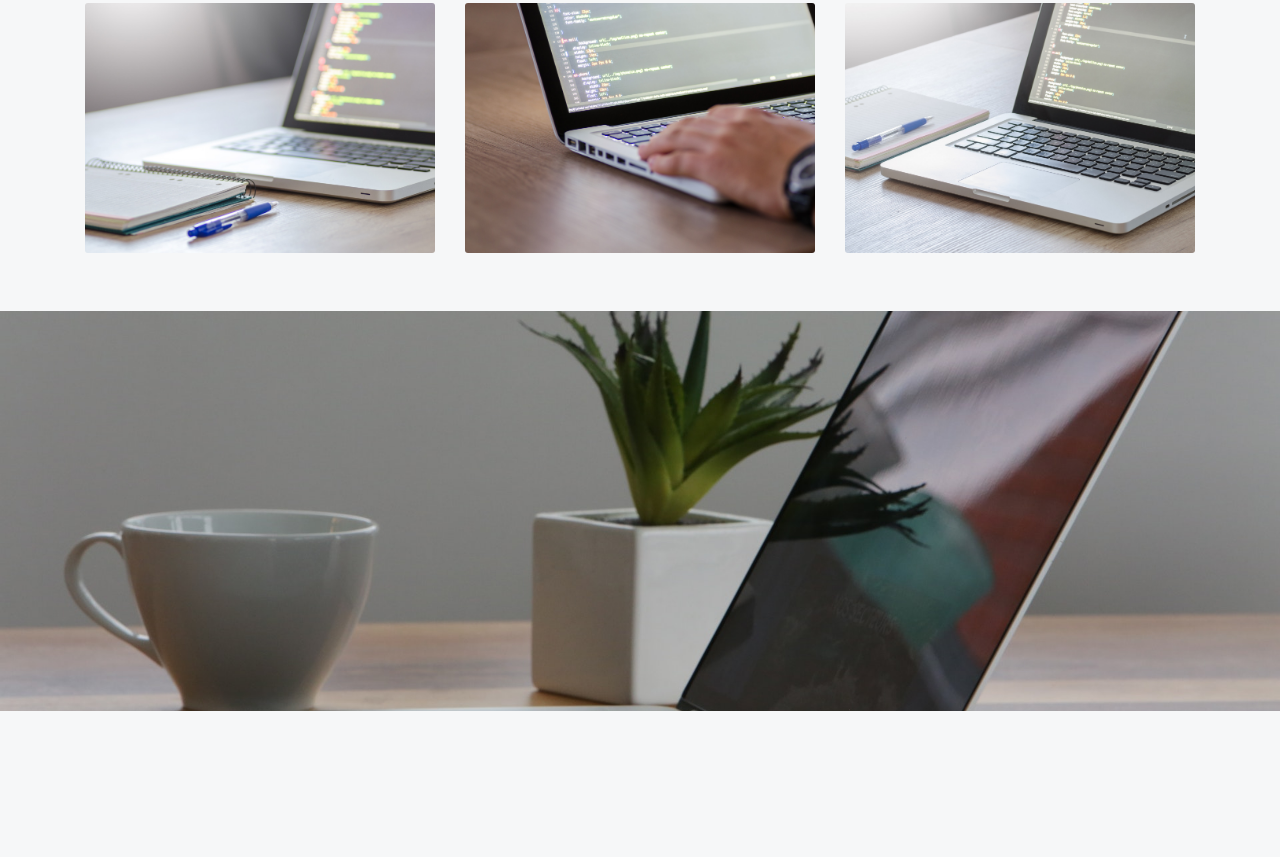
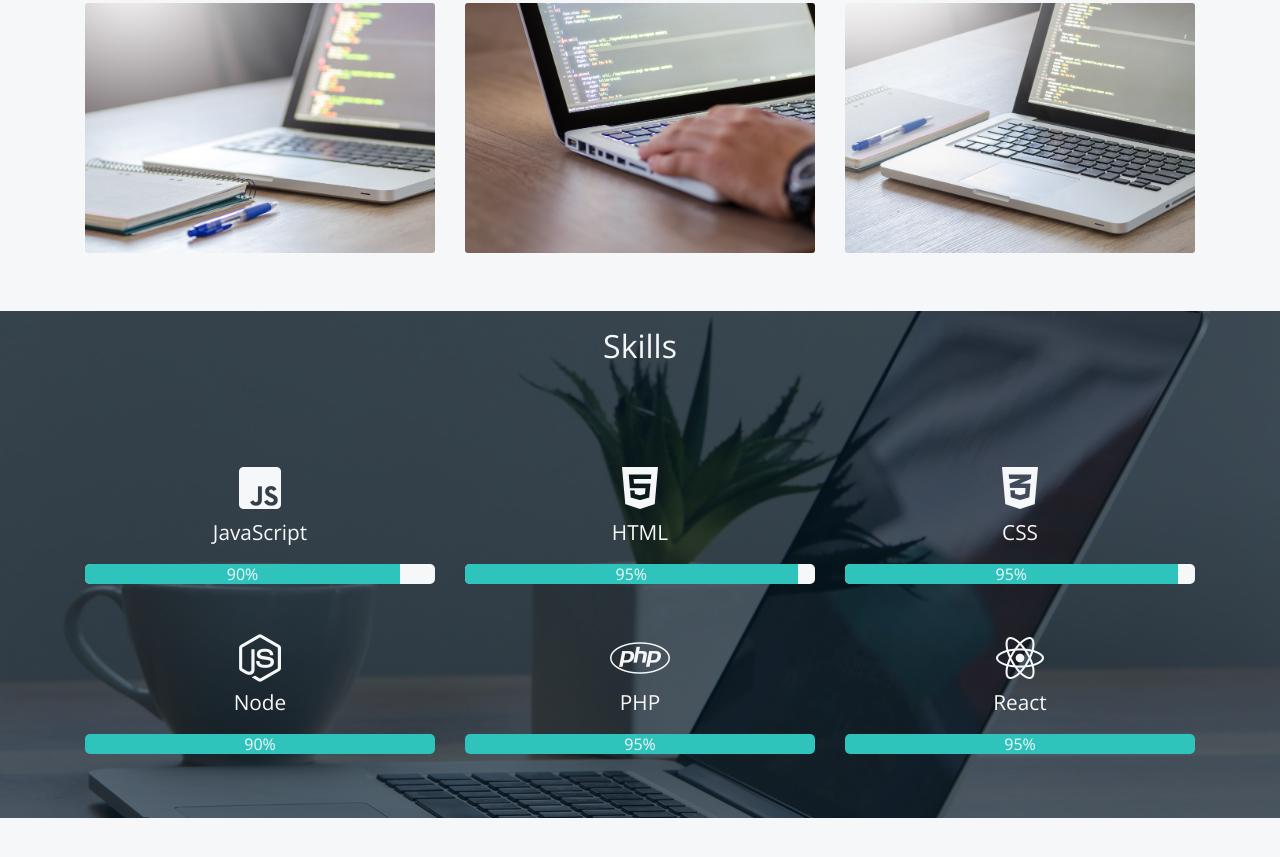
Before and after one commit to Obejuelo/portafolio, a plain HTML site: page index.html in a window 1280 px wide. Shown: the part 1571-2428 px from the top of the page. After the commit the page ends 2389 px from the top, so only its background shows below. Drawn offline with nearby package versions, Linux system fonts and the light colour scheme.

Commit message:
add skill section

```diff
--- a/css/style.css
+++ b/css/style.css
@@ -206,11 +206,71 @@ body {
 /* skills */
 .skills{
     width: 100%;
-    height: 50vh;
+    /* height: 50vh; */
     background-image: url('../img/image1.jpg');
     background-attachment: fixed;
     background-size: cover;
     background-position: center;
     background-repeat: no-repeat;
+    overflow: hidden;
+}
+.skills .opacity {
+    width: 100%;
+    height: 100%;
+    background: rgba(1,22,39,.6);
+}
+
+.skills .skill-container{
+    align-items: center;
+    color: var(--main-light);
+}
+
+.skills .skill-container h2{
+    text-align: center;
+}
+
+.skills .skill-container .my-skill{
+    text-align: center;
+    display: flex;
+    flex-direction: column;
+}
+
+.skills .skill-container .my-skill i{
+    font-size: 3em;
+    margin-bottom: 5px;
+}
+
+.skills .skill-container .my-skill p{
+    font-size: 1.3em;
+}
+
+.skills .skill-container .my-skill .range{
+    width: 100%;
+    height: 20px;
+    background: var(--main-light);
+    border-radius: 5px;
+    overflow: hidden;
+}
+
+.skills .skill-container .my-skill .range .porcent {
+    height: 20px;
+    display: flex;
+    justify-content: center;
+    align-items: center;
+    background: var(--main-primary);
+}
+
+.range-select {
+    margin-top: 50px;
+}
+
+.range-select:nth-child(1) .range .porcent{
+    width: 90%;
+}
+.range-select:nth-child(2) .range .porcent{
+    width: 95%;
+}
+.range-select:nth-child(3) .range .porcent{
+    width: 95%;
 }
 /* skills */
--- a/index.html
+++ b/index.html
@@ -17,7 +17,7 @@
     <div class="main-container">
 
         <!-- Navigator -->
-        <nav class="navigation container" id="navbar-example2">
+        <nav class="navigation" id="navbar-example2">
             <div class="logo">
                 <i class="fas fa-code"></i>
                 <h1>Obed Hernández</h1>
@@ -109,12 +109,73 @@
 
             <!-- skills -->
             <div class="container-fluid skills" id="skills">
+                <div class="opacity py-3">
+                    <div class="container skill-container">
+                        <h2>Skills</h2>
+                        <div class="row justify-content-center my-5">
+                            <div class="col-12 col-sm-2 col-md-4 range-select">
+                                <div class="my-skill">
+                                    <i class="fab fa-js-square"></i>
+                                    <p>JavaScript</p>
+                                    <div class="range">
+                                        <div class="porcent">90%</div>
+                                    </div>
+                                </div>
+                            </div>
+                            <div class="col-12 col-sm-2 col-md-4 range-select">
+                                <div class="my-skill">
+                                    <i class="fab fa-html5"></i>
+                                    <p>HTML</p>
+                                    <div class="range">
+                                        <div class="porcent">95%</div>
+                                    </div>
+                                </div>
+                            </div>
+                            <div class="col-12 col-sm-2 col-md-4 range-select">
+                                <div class="my-skill">
+                                    <i class="fab fa-css3-alt"></i>
+                                    <p>CSS</p>
+                                    <div class="range">
+                                        <div class="porcent">95%</div>
+                                    </div>
+                                </div>
+                            </div>
+                            <div class="col-12 col-sm-2 col-md-4 range-select">
+                                <div class="my-skill">
+                                    <i class="fab fa-node-js"></i>
+                                    <p>Node</p>
+                                    <div class="range">
+                                        <div class="porcent">90%</div>
+                                    </div>
+                                </div>
+                            </div>
+                            <div class="col-12 col-sm-2 col-md-4 range-select">
+                                <div class="my-skill">
+                                    <i class="fab fa-php"></i>
+                                    <p>PHP</p>
+                                    <div class="range">
+                                        <div class="porcent">95%</div>
+                                    </div>
+                                </div>
+                            </div>
+                            <div class="col-12 col-sm-2 col-md-4 range-select">
+                                <div class="my-skill">
+                                    <i class="fab fa-react"></i>
+                                    <p>React</p>
+                                    <div class="range">
+                                        <div class="porcent">95%</div>
+                                    </div>
+                                </div>
+                            </div>
+                        </div>
+                    </div>
 
+                </div>
             </div>
             <!-- skills -->
 
         </div>
-        <div style="height: 1000px"></div>
+        <!-- <div style="height: 1000px"></div> -->
     </div>
 </body>
 
```
